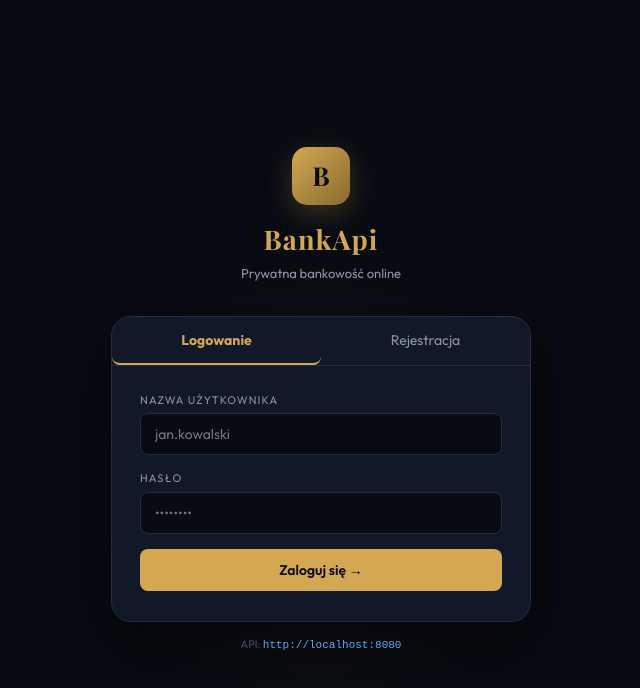
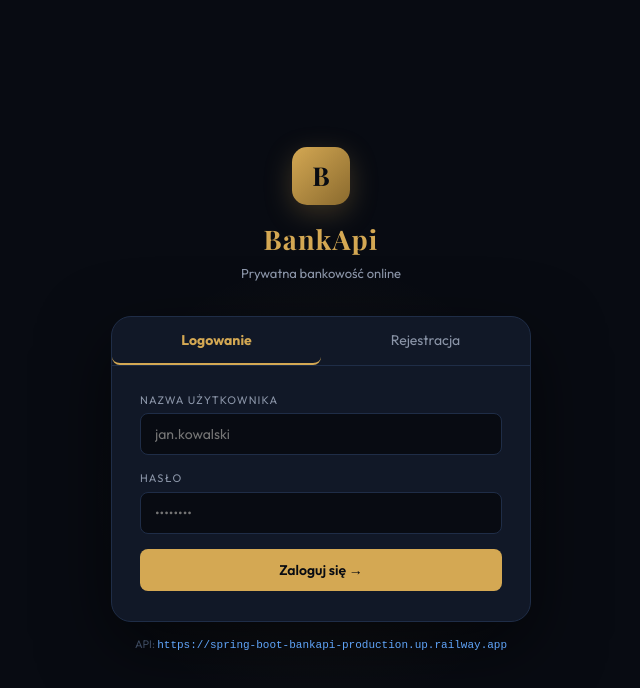
Before and after one commit to kyrylo-sketch/bank-frontend, a React (Vite) app: page / in a window 1280 px wide. Shown: the top 688 px of the page, without its empty margins (319-959 px from the left). Built offline with nearby package versions, Linux system fonts and the light colour scheme.

Commit message:
add link

```diff
--- a/src/App.jsx
+++ b/src/App.jsx
@@ -8,7 +8,7 @@ const C = {
   green: "#34d399", red: "#f87171", blue: "#60a5fa",
 };
 
-const BASE = "http://localhost:8080";
+const BASE = "https://spring-boot-bankapi-production.up.railway.app";
 
 async function apiFetch(path, opts = {}) {
   const token = localStorage.getItem("jwtToken");
```
